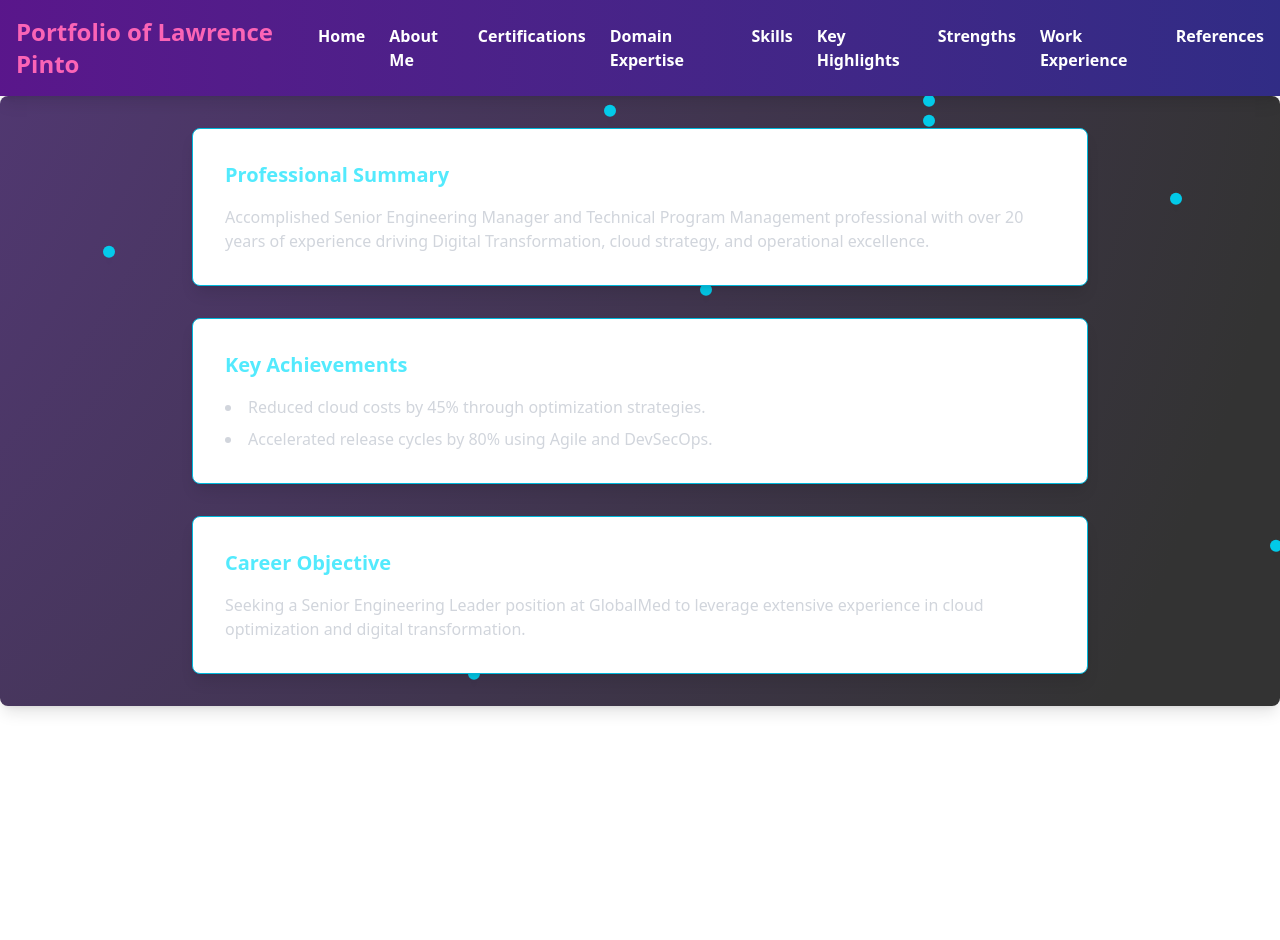
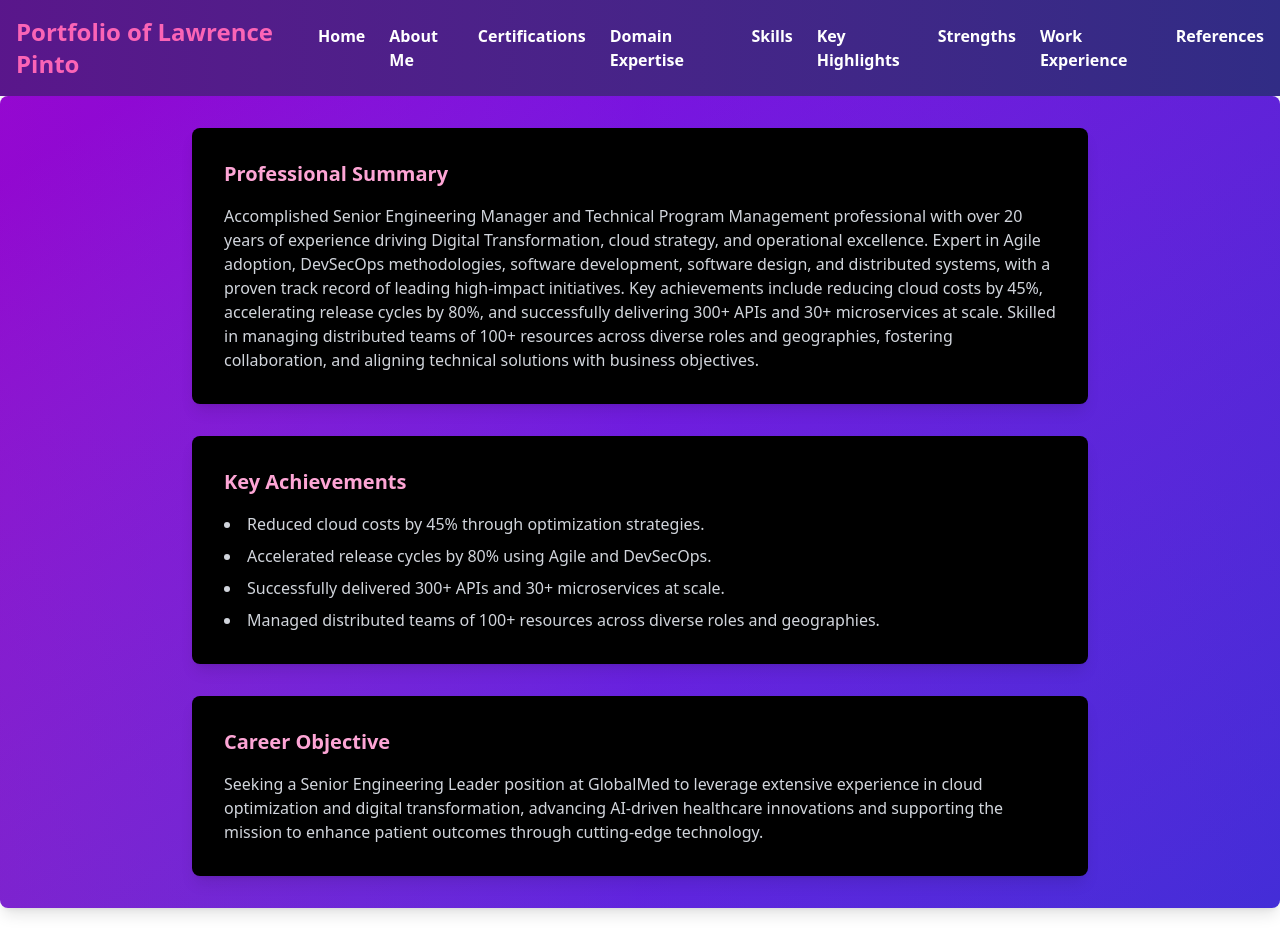
Before and after one commit to lpintoamsys/latestportfolio, a React (Vite) app: page /about in a window 1280 px wide. Before the commit the page ends 800 px from the top, so only its background shows below. Built offline with nearby package versions, Linux system fonts and the light colour scheme.

Commit message:
first commit

```diff
--- a/src/pages/About.jsx
+++ b/src/pages/About.jsx
@@ -4,68 +4,30 @@ import React from "react";
 // Animation variants
 const containerVariants = {
   hidden: { opacity: 0 },
-  visible: { opacity: 1, transition: { staggerChildren: 0.3 } },
+  visible: {
+    opacity: 1,
+    transition: {
+      staggerChildren: 0.3,
+    },
+  },
 };
 
 const itemVariants = {
-  hidden: { opacity: 0, y: 20 },
-  visible: { opacity: 1, y: 0, transition: { duration: 0.6 } },
-};
-
-// Floating Particle Animation
-const particleVariants = {
-  animate: {
-    y: [0, -20, 0],
-    opacity: [0.6, 1, 0.6],
-    transition: { duration: 4, repeat: Infinity, ease: "easeInOut" },
-  },
-};
-
-// Glitch Effect
-const glitchVariants = {
-  animate: {
-    x: [0, 2, -2, 2, -2, 0],
-    transition: { duration: 0.1, repeat: Infinity, ease: "linear" },
-  },
-};
-
-// Background Animation (Neon Grid)
-const gridVariants = {
-  animate: {
-    backgroundPosition: ["0% 0%", "100% 100%", "0% 0%"],
-    transition: { duration: 10, repeat: Infinity, ease: "linear" },
-  },
+  hidden: { opacity: 0, y: 20, scale: 0.9 },
+  visible: { opacity: 1, y: 0, scale: 1, transition: { duration: 0.6 } },
 };
 
 export default function About() {
   return (
-    <div className="relative overflow-hidden p-8 rounded-lg shadow-lg mb-8">
-      {/* Animated Cyberpunk Neon Grid Background */}
+    <div className="relative bg-gradient-to-br from-purple-700 to-indigo-700 p-8 rounded-lg shadow-lg mb-8 overflow-hidden">
+
+      {/* Background Animation Effect */}
       <motion.div
-        className="absolute inset-0"
-        variants={gridVariants}
-        animate="animate"
-        style={{
-          backgroundImage:
-            "radial-gradient(circle, rgba(58, 9, 121, 0.8) 10%, rgba(0, 0, 0, 0.8) 80%)",
-          backgroundSize: "400% 400%",
-          zIndex: -1,
-        }}
+        className="absolute inset-0 opacity-40 bg-gradient-to-r from-pink-500 via-purple-600 to-indigo-700"
+        initial={{ opacity: 0 }}
+        animate={{ opacity: 0.6 }}
+        transition={{ duration: 3, repeat: Infinity, repeatType: "reverse" }}
       />
-
-      {/* Floating Neon Particles */}
-      {[...Array(15)].map((_, i) => (
-        <motion.div
-          key={i}
-          className="absolute w-3 h-3 bg-cyan-400 rounded-full shadow-lg"
-          style={{
-            top: `${Math.random() * 100}%`,
-            left: `${Math.random() * 100}%`,
-          }}
-          variants={particleVariants}
-          animate="animate"
-        />
-      ))}
 
       <motion.div
         className="relative max-w-4xl mx-auto"
@@ -73,32 +35,41 @@ export default function About() {
         initial="hidden"
         animate="visible"
       >
+
         {/* Professional Summary */}
         <motion.div
-          className="bg-white bg-opacity-10 p-8 rounded-lg shadow-lg mb-8 backdrop-blur-xl border border-cyan-500"
+          className="bg-black bg-opacity-10 p-8 rounded-lg shadow-lg mb-8 backdrop-blur-lg"
           variants={itemVariants}
+          whileHover={{ scale: 1.05 }}
+          whileTap={{ scale: 0.95 }}
         >
-          <h2 className="text-xl font-semibold mb-4 text-cyan-300">
-            <motion.span variants={glitchVariants} animate="animate">
-              Professional Summary
-            </motion.span>
+          <h2 className="text-xl font-semibold mb-4 text-pink-300">
+            Professional Summary
           </h2>
           <p className="text-md text-gray-300">
             Accomplished Senior Engineering Manager and Technical Program
             Management professional with over 20 years of experience driving
             Digital Transformation, cloud strategy, and operational excellence.
+            Expert in Agile adoption, DevSecOps methodologies, software
+            development, software design, and distributed systems, with a proven
+            track record of leading high-impact initiatives. Key achievements
+            include reducing cloud costs by 45%, accelerating release cycles by
+            80%, and successfully delivering 300+ APIs and 30+ microservices at
+            scale. Skilled in managing distributed teams of 100+ resources across
+            diverse roles and geographies, fostering collaboration, and aligning
+            technical solutions with business objectives.
           </p>
         </motion.div>
 
         {/* Key Achievements */}
         <motion.div
-          className="bg-white bg-opacity-10 p-8 rounded-lg shadow-lg mb-8 backdrop-blur-xl border border-cyan-500"
+          className="bg-black bg-opacity-10 p-8 rounded-lg shadow-lg mb-8 backdrop-blur-lg"
           variants={itemVariants}
+          whileHover={{ rotate: 2, scale: 1.05 }}
+          whileTap={{ scale: 0.95 }}
         >
-          <h2 className="text-xl font-semibold mb-4 text-cyan-300">
-            <motion.span variants={glitchVariants} animate="animate">
-              Key Achievements
-            </motion.span>
+          <h2 className="text-xl font-semibold mb-4 text-pink-300">
+            Key Achievements
           </h2>
           <ul className="list-disc list-inside text-md text-gray-300 space-y-2">
             <motion.li whileHover={{ x: 5 }} transition={{ type: "spring" }}>
@@ -107,22 +78,31 @@ export default function About() {
             <motion.li whileHover={{ x: 5 }} transition={{ type: "spring" }}>
               Accelerated release cycles by 80% using Agile and DevSecOps.
             </motion.li>
+            <motion.li whileHover={{ x: 5 }} transition={{ type: "spring" }}>
+              Successfully delivered 300+ APIs and 30+ microservices at scale.
+            </motion.li>
+            <motion.li whileHover={{ x: 5 }} transition={{ type: "spring" }}>
+              Managed distributed teams of 100+ resources across diverse roles and
+              geographies.
+            </motion.li>
           </ul>
         </motion.div>
 
         {/* Career Objective */}
         <motion.div
-          className="bg-white bg-opacity-10 p-8 rounded-lg shadow-lg backdrop-blur-xl border border-cyan-500"
+          className="bg-black bg-opacity-10 p-8 rounded-lg shadow-lg backdrop-blur-lg"
           variants={itemVariants}
+          whileHover={{ y: -5, scale: 1.02 }}
+          whileTap={{ scale: 0.95 }}
         >
-          <h2 className="text-xl font-semibold mb-4 text-cyan-300">
-            <motion.span variants={glitchVariants} animate="animate">
-              Career Objective
-            </motion.span>
+          <h2 className="text-xl font-semibold mb-4 text-pink-300">
+            Career Objective
           </h2>
           <p className="text-md text-gray-300">
             Seeking a Senior Engineering Leader position at GlobalMed to leverage
-            extensive experience in cloud optimization and digital transformation.
+            extensive experience in cloud optimization and digital transformation,
+            advancing AI-driven healthcare innovations and supporting the mission
+            to enhance patient outcomes through cutting-edge technology.
           </p>
         </motion.div>
       </motion.div>
```
